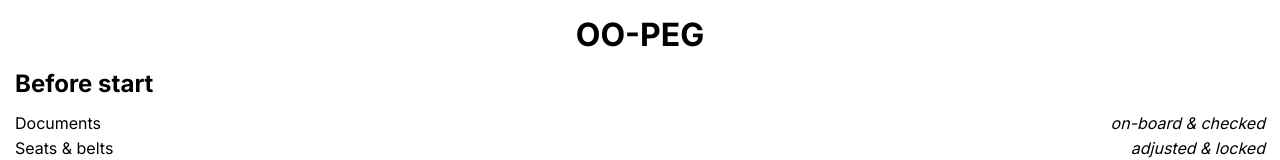
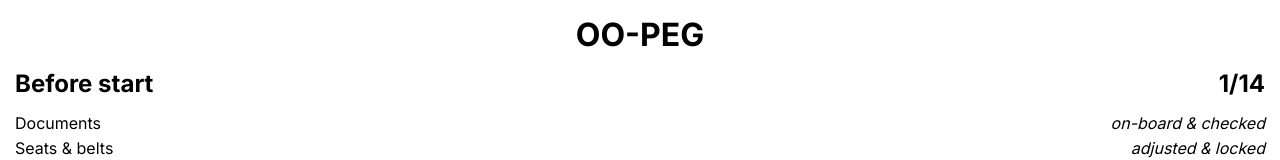
Before and after one commit to berre74/checklist-app, a Next.js app: page / in a window 1280 px wide. Shown: the top 160 px of the page. Built offline with nearby package versions, Linux system fonts and the light colour scheme.

Commit message:
Page indicator
Now it was easy to add a page indicator.

```diff
--- a/src/app/checklist/ChecklistViewer.tsx
+++ b/src/app/checklist/ChecklistViewer.tsx
@@ -49,7 +49,7 @@ export const ChecklistViewer = ({checklist}: ChecklistProps) => {
     return <div className={styles.checklist}>
         <h1>{checklist.name}</h1>
         <div className={styles.phase}>
-            <h2>{currentPhase.name}</h2>
+            <h2><div>{currentPhase.name}</div><div>{index+1}/{phases.length}</div></h2>
             <div className={styles.checks}>
                 {currentPhase.checks.map((check, index) => (<CheckView key={index} check={check} />))}
             </div>
--- a/src/app/checklist/checklist.module.css
+++ b/src/app/checklist/checklist.module.css
@@ -15,6 +15,11 @@
     display: flex;
     flex-direction: column;
     gap: 15px;
+}
+
+.phase h2 {
+    display: flex;
+    justify-content: space-between;
 }
 
 .checks {
```
